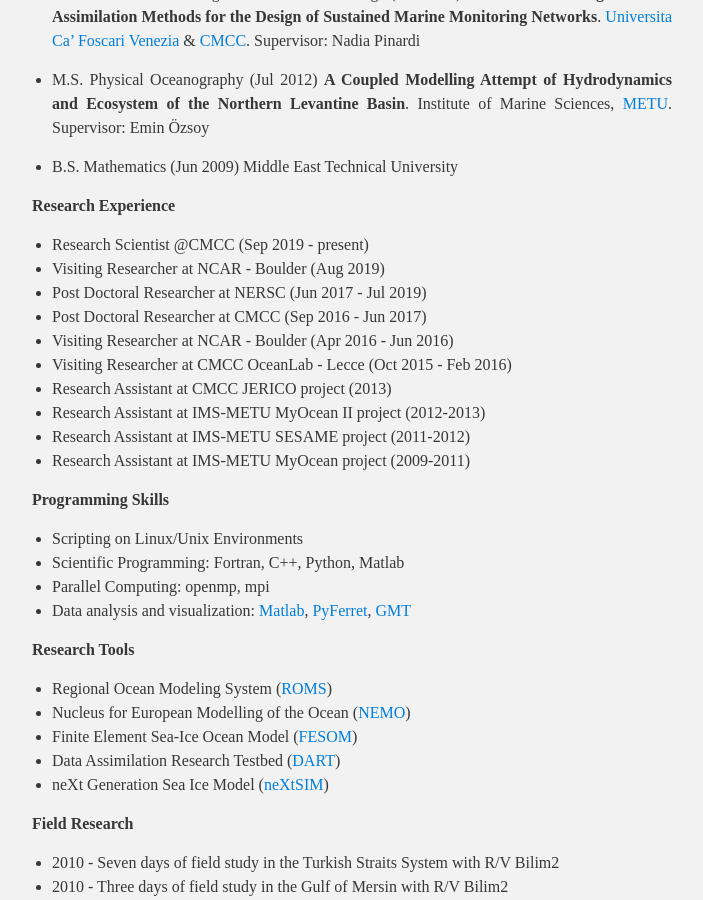
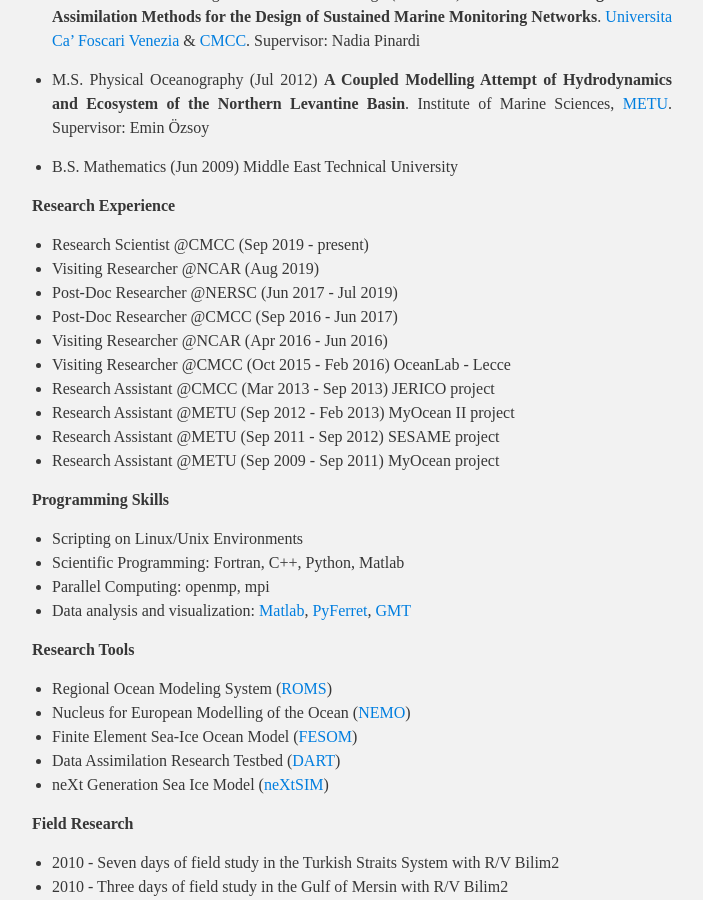
Before and after one commit to aydogduali/aydogduali.github.io, a Jekyll site: the page built from about/index.md, in a window 1280 px wide and 900 px high, scrolled down 936 px. Shown: the whole window, without its empty margins (288-991 px from the left). Built offline with Jekyll 4.4.1, drawn with Linux system fonts in a browser that asks for light colours; the repository's description, which GitHub fills in, is left out.

Commit message:
update jobs

```diff
--- a/about/index.md
+++ b/about/index.md
@@ -21,16 +21,16 @@
 
 **Research Experience**
 
-- Research Scientist @CMCC (Sep 2019 - present)
-- Visiting Researcher at NCAR - Boulder (Aug 2019)
-- Post Doctoral Researcher at NERSC (Jun 2017 - Jul 2019)
-- Post Doctoral Researcher at CMCC (Sep 2016 - Jun 2017)
-- Visiting Researcher at NCAR - Boulder (Apr 2016 - Jun 2016)
-- Visiting Researcher at CMCC OceanLab - Lecce (Oct 2015 - Feb 2016)
-- Research Assistant at CMCC JERICO project (2013)
-- Research Assistant at IMS-METU MyOcean II project (2012-2013)
-- Research Assistant at IMS-METU SESAME project (2011-2012)
-- Research Assistant at IMS-METU MyOcean project (2009-2011)
+- Research Scientist  @CMCC  (Sep 2019 - present)
+- Visiting Researcher @NCAR  (Aug 2019)
+- Post-Doc Researcher @NERSC (Jun 2017 - Jul 2019)
+- Post-Doc Researcher @CMCC  (Sep 2016 - Jun 2017)
+- Visiting Researcher @NCAR  (Apr 2016 - Jun 2016)
+- Visiting Researcher @CMCC  (Oct 2015 - Feb 2016) OceanLab - Lecce
+- Research Assistant  @CMCC  (Mar 2013 - Sep 2013) JERICO project
+- Research Assistant  @METU  (Sep 2012 - Feb 2013)  MyOcean II project
+- Research Assistant  @METU  (Sep 2011 - Sep 2012)  SESAME project
+- Research Assistant  @METU  (Sep 2009 - Sep 2011)  MyOcean project
 
 **Programming Skills**
 
```
